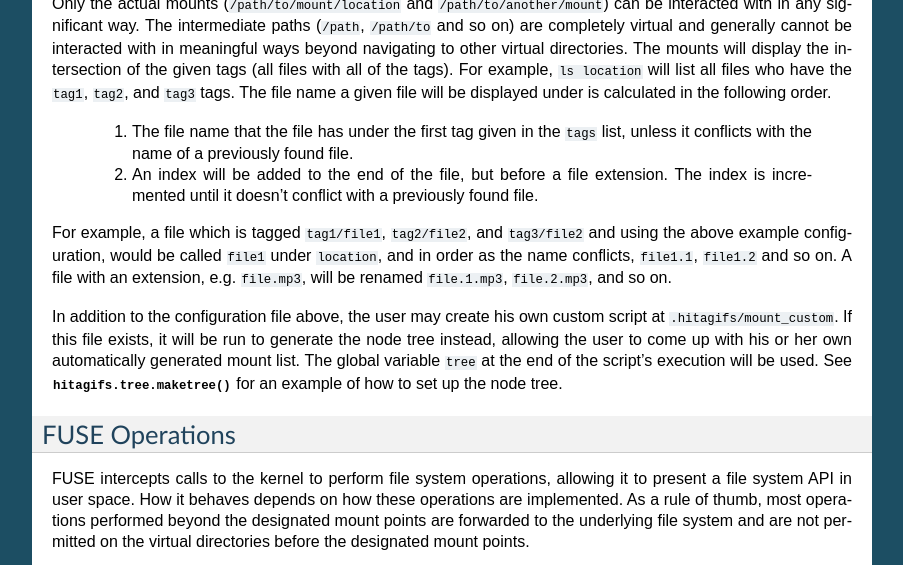
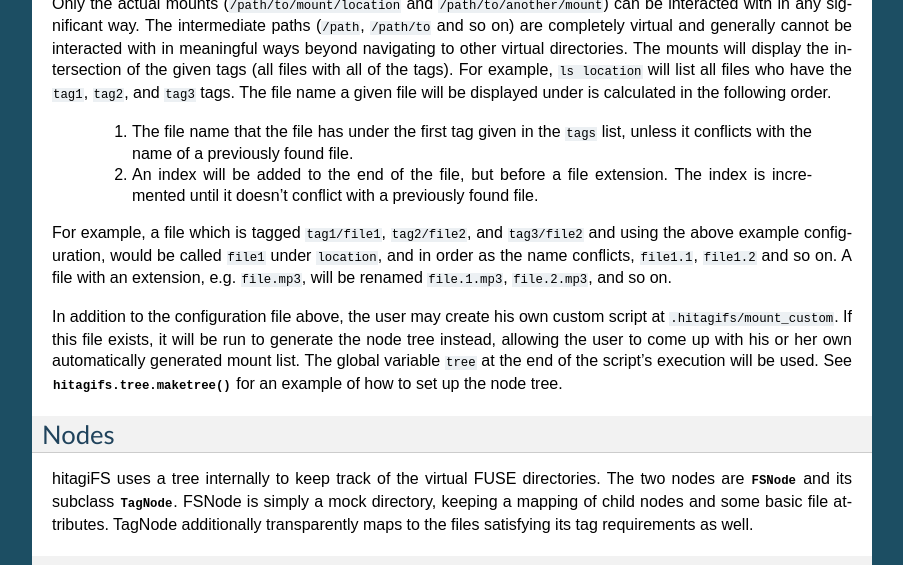
Before and after one commit to darkfeline/dantalian, a Sphinx documentation site: the page built from doc/specs.rst, in a window 1280 px wide and 900 px high, scrolled down 1101 px, cut to the strip 0-565 px from the top of the window. Shown: the whole strip, without its empty margins (198-1101 px from the left). Built offline with Sphinx 7.4.7, drawn with Linux system fonts in a browser that asks for light colours.

Commit message:
Update documentation

```diff
--- a/doc/index.rst
+++ b/doc/index.rst
@@ -16,3 +16,4 @@ Contents:
    fuse
    api
    manpage
+   term
--- a/doc/specs.rst
+++ b/doc/specs.rst
@@ -94,6 +94,15 @@ own automatically generated mount list.  The global variable ``tree`` at the
 end of the script's execution will be used.  See :func:`hitagifs.tree.maketree`
 for an example of how to set up the node tree.
 
+Nodes
+-----
+
+hitagiFS uses a tree internally to keep track of the virtual FUSE directories.
+The two nodes are :class:`FSNode` and its subclass :class:`TagNode`.  FSNode is
+simply a mock directory, keeping a mapping of child nodes and some basic file
+attributes.  TagNode additionally transparently maps to the files satisfying
+its tag requirements as well.
+
 FUSE Operations
 ---------------
 
```
Also changed, not shown: doc/term.rst (added, +7 -0 lines).
